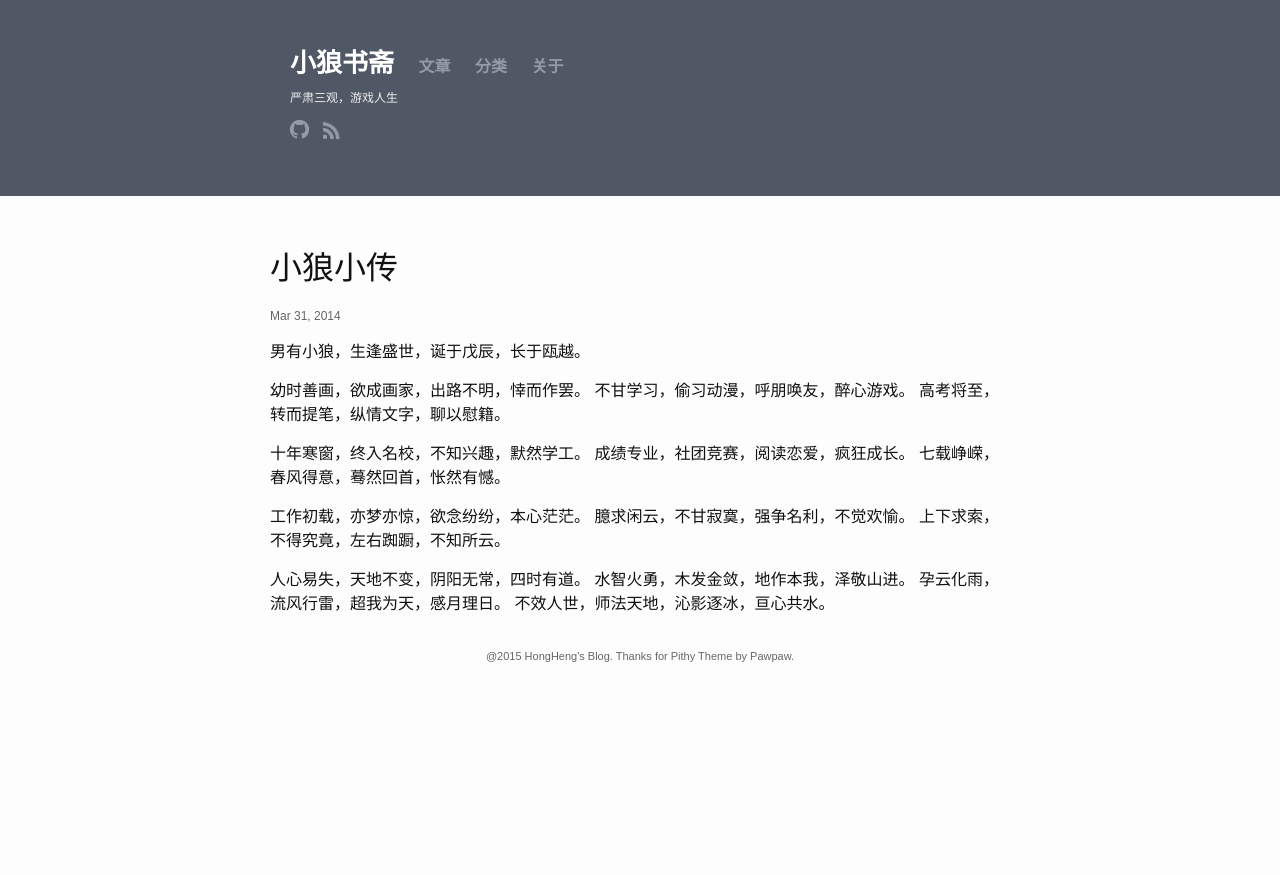
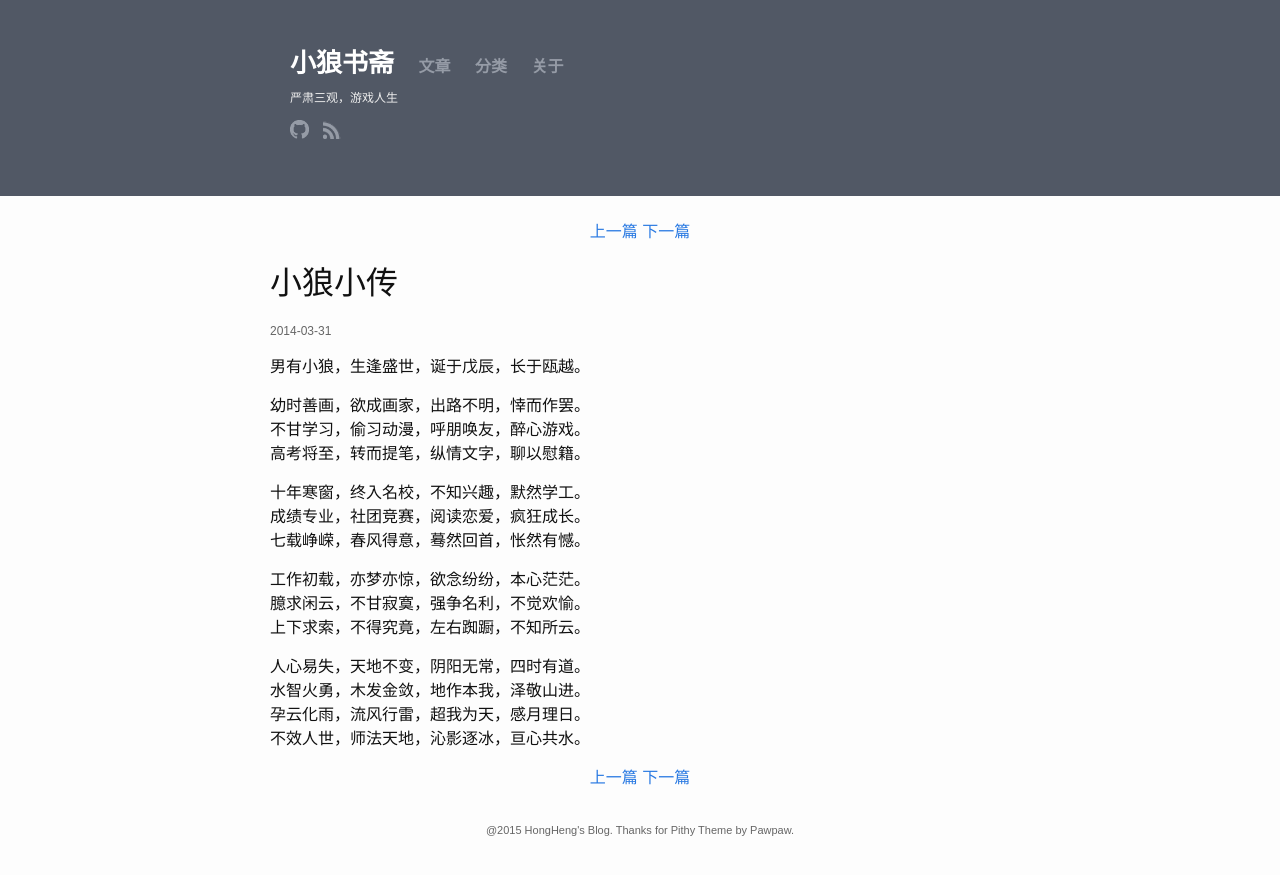
Before and after one commit to HongHeng/hongheng.github.io, a Jekyll site: the page built from _posts/2014-03-31-myself.md, in a window 1280 px wide. Shown: the top 875 px of the page. Built offline with Jekyll 4.4.1, drawn with Linux system fonts in a browser that asks for light colours.

Commit message:
增加导航

```diff
--- a/_includes/footer.html
+++ b/_includes/footer.html
@@ -1,5 +1,5 @@
 <footer class="footer">
-  <div id="gotop">^</div>
+  <div id="gotop">页首</div>
   <br>
 	@2015 HongHeng's Blog. Thanks for Pithy Theme by Pawpaw.
 </footer>
--- a/_layouts/post.html
+++ b/_layouts/post.html
@@ -2,13 +2,32 @@
 layout: default
 ---
 <div class="post">
-  <br>
+
+  <footer class="footer-nav">
+  	<p>
+  		{% if page.previous %}<a class="post-link" href="{{ page.previous.url }}">上一篇</a>{% endif %}
+  		{% if page.next %}<a class="post-link" href="{{ page.next.url }}">下一篇</a>{% endif %}
+  	</p>
+  </footer>
+
   <header class="post-header">
     <h1 class="post-title">{{ page.title }}</h1>
-    <p class="post-meta">{{ page.date | date: "%b %-d, %Y" }}{% if page.author %} • {{ page.author }}{% endif %}{% if page.meta %} • {{ page.meta }}{% endif %}</p>
+    <p class="post-meta">{{ page.date | date: "%Y-%m-%d" }}{% if page.author %} • {{ page.author }}{% endif %}{% if page.meta %} • {{ page.meta }}{% endif %}</p>
   </header>
 
   <article class="post-content">
     {{ content }}
   </article>
+
+  <footer class="footer-nav">
+  	<p>
+  		{% if page.previous %}
+  			<a class="post-link" href="{{ page.previous.url }}">上一篇</a>
+  		{% endif %}
+  		{% if page.next %}
+  			<a class="post-link" href="{{ page.next.url }}">下一篇</a>
+  		{% endif %}
+  	</p>
+  </footer>
+
 </div>
--- a/_posts/2014-03-31-myself.md
+++ b/_posts/2014-03-31-myself.md
@@ -7,19 +7,19 @@ title: 小狼小传
 
 男有小狼，生逢盛世，诞于戊辰，长于瓯越。
 
-幼时善画，欲成画家，出路不明，悻而作罢。
-不甘学习，偷习动漫，呼朋唤友，醉心游戏。
-高考将至，转而提笔，纵情文字，聊以慰籍。
+幼时善画，欲成画家，出路不明，悻而作罢。<br>
+不甘学习，偷习动漫，呼朋唤友，醉心游戏。<br>
+高考将至，转而提笔，纵情文字，聊以慰籍。<br>
 
-十年寒窗，终入名校，不知兴趣，默然学工。
-成绩专业，社团竞赛，阅读恋爱，疯狂成长。
-七载峥嵘，春风得意，蓦然回首，怅然有憾。
+十年寒窗，终入名校，不知兴趣，默然学工。<br>
+成绩专业，社团竞赛，阅读恋爱，疯狂成长。<br>
+七载峥嵘，春风得意，蓦然回首，怅然有憾。<br>
 
-工作初载，亦梦亦惊，欲念纷纷，本心茫茫。
-臆求闲云，不甘寂寞，强争名利，不觉欢愉。
-上下求索，不得究竟，左右踟蹰，不知所云。
+工作初载，亦梦亦惊，欲念纷纷，本心茫茫。<br>
+臆求闲云，不甘寂寞，强争名利，不觉欢愉。<br>
+上下求索，不得究竟，左右踟蹰，不知所云。<br>
 
-人心易失，天地不变，阴阳无常，四时有道。
-水智火勇，木发金敛，地作本我，泽敬山进。
-孕云化雨，流风行雷，超我为天，感月理日。
+人心易失，天地不变，阴阳无常，四时有道。<br>
+水智火勇，木发金敛，地作本我，泽敬山进。<br>
+孕云化雨，流风行雷，超我为天，感月理日。<br>
 不效人世，师法天地，沁影逐冰，亘心共水。
--- a/_sass/_layout.scss
+++ b/_sass/_layout.scss
@@ -183,6 +183,13 @@ li {
 }
 
 /**
+ * Footer-nav
+ */
+.footer-nav {
+    text-align: center;
+}
+
+/**
  * Footer
  */
 .footer {
```
Also changed, not shown: _posts/2014-04-11-greed-and-fear.md (+0 -6 lines), _posts/2014-04-14-execute.md (+0 -6 lines).
